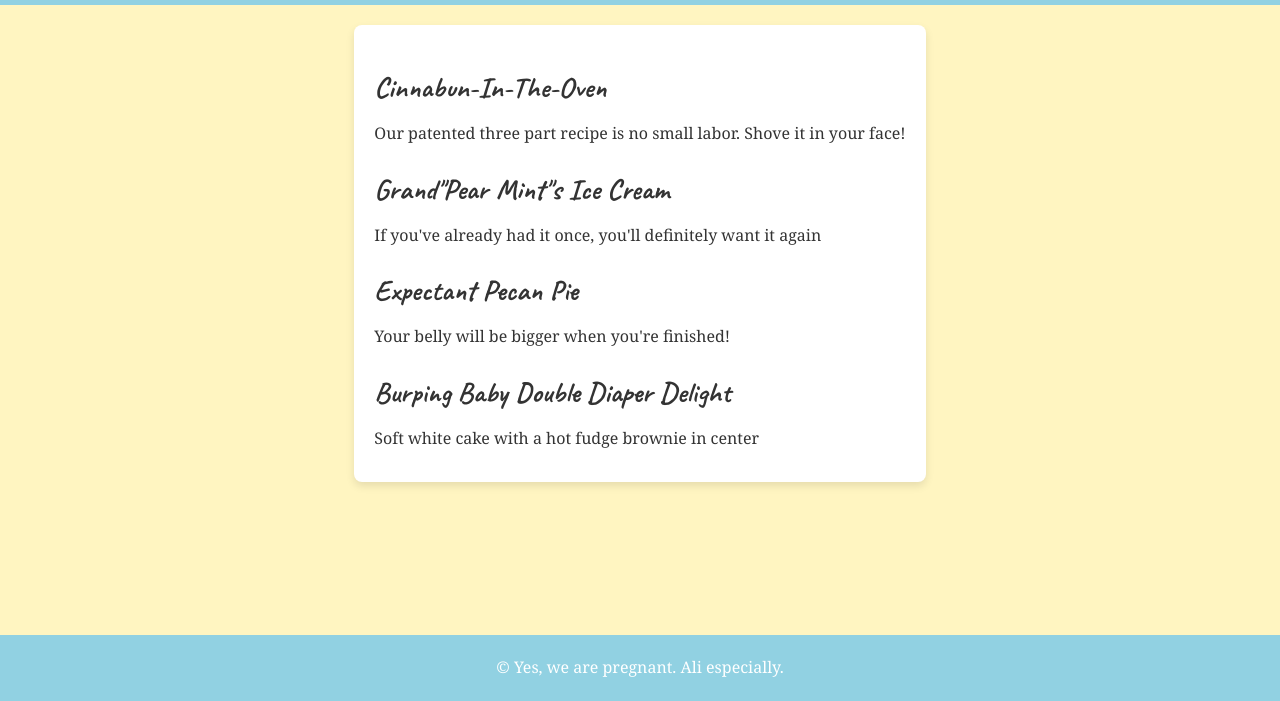
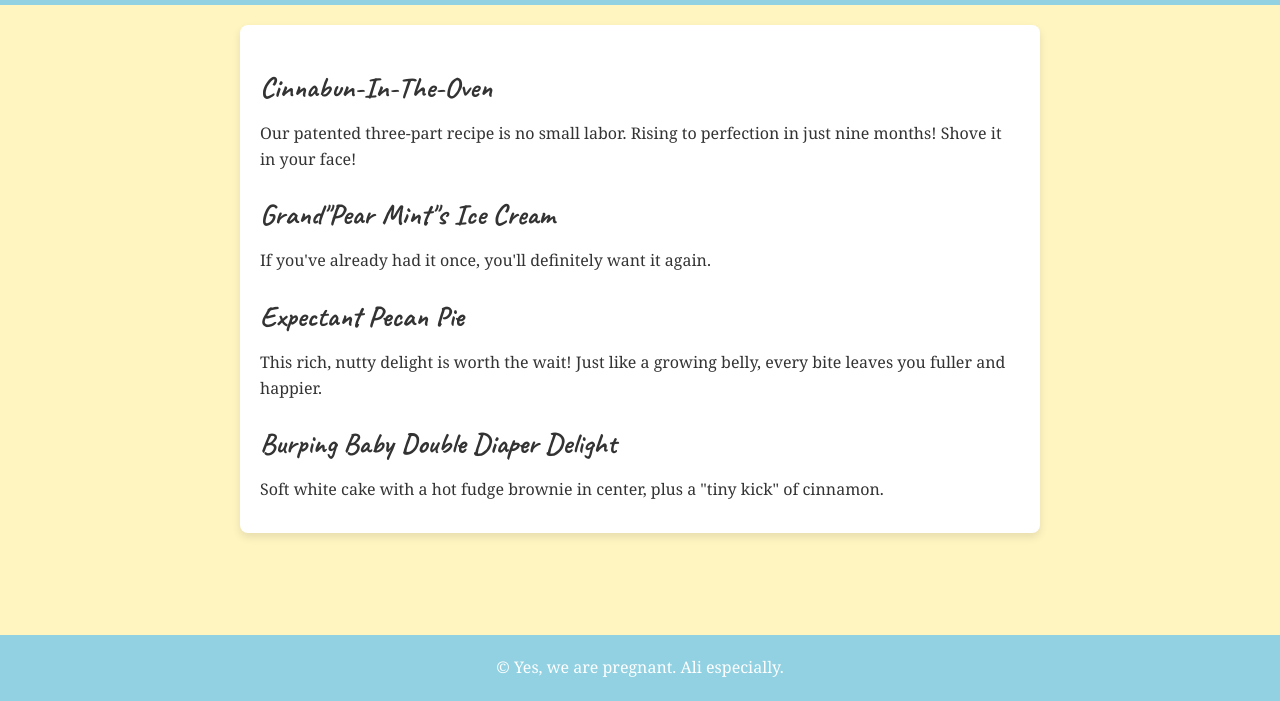
Before and after one commit to ajk-151/akarwedding, a plain HTML site: page index.html in a window 1280 px wide. Shown: the part 99-800 px from the top of the page. Drawn offline with Linux system fonts and the light colour scheme.

Commit message:
updated desc

```diff
--- a/index.html
+++ b/index.html
@@ -18,22 +18,22 @@
   <main>
     <section>
       <h2>Cinnabun-In-The-Oven</h2>
-      <p>Our patented three part recipe is no small labor.  Shove it in your face!</p>
+      <p>Our patented three-part recipe is no small labor. Rising to perfection in just nine months! Shove it in your face!</p>
     </section>
 
     <section>
-        <h2>Grand"Pear Mint"s Ice Cream</h2>
-        <p>If you've already had it once, you'll definitely want it again</p>
+      <h2>Grand"Pear Mint"s Ice Cream</h2>
+      <p>If you've already had it once, you'll definitely want it again.</p>
     </section>
 
     <section>
-        <h2>Expectant Pecan Pie</h2>
-        <p>Your belly will be bigger when you're finished!</p>
+      <h2>Expectant Pecan Pie</h2>
+      <p>This rich, nutty delight is worth the wait! Just like a growing belly, every bite leaves you fuller and happier.</p>
     </section>
 
     <section>
-        <h2>Burping Baby Double Diaper Delight</h2>
-        <p>Soft white cake with a hot fudge brownie in center</p>
+      <h2>Burping Baby Double Diaper Delight</h2>
+      <p>Soft white cake with a hot fudge brownie in center, plus a "tiny kick" of cinnamon.</p>
     </section>
   </main>
 
```
